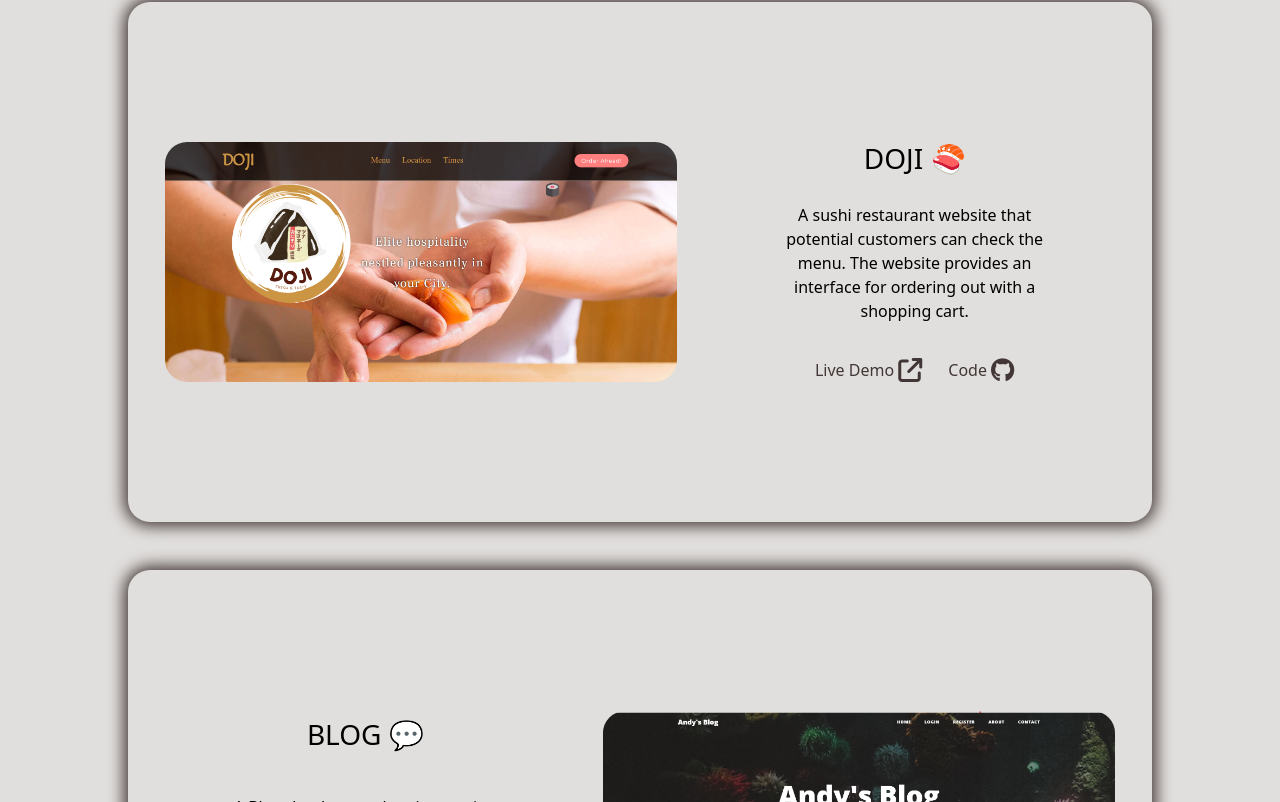
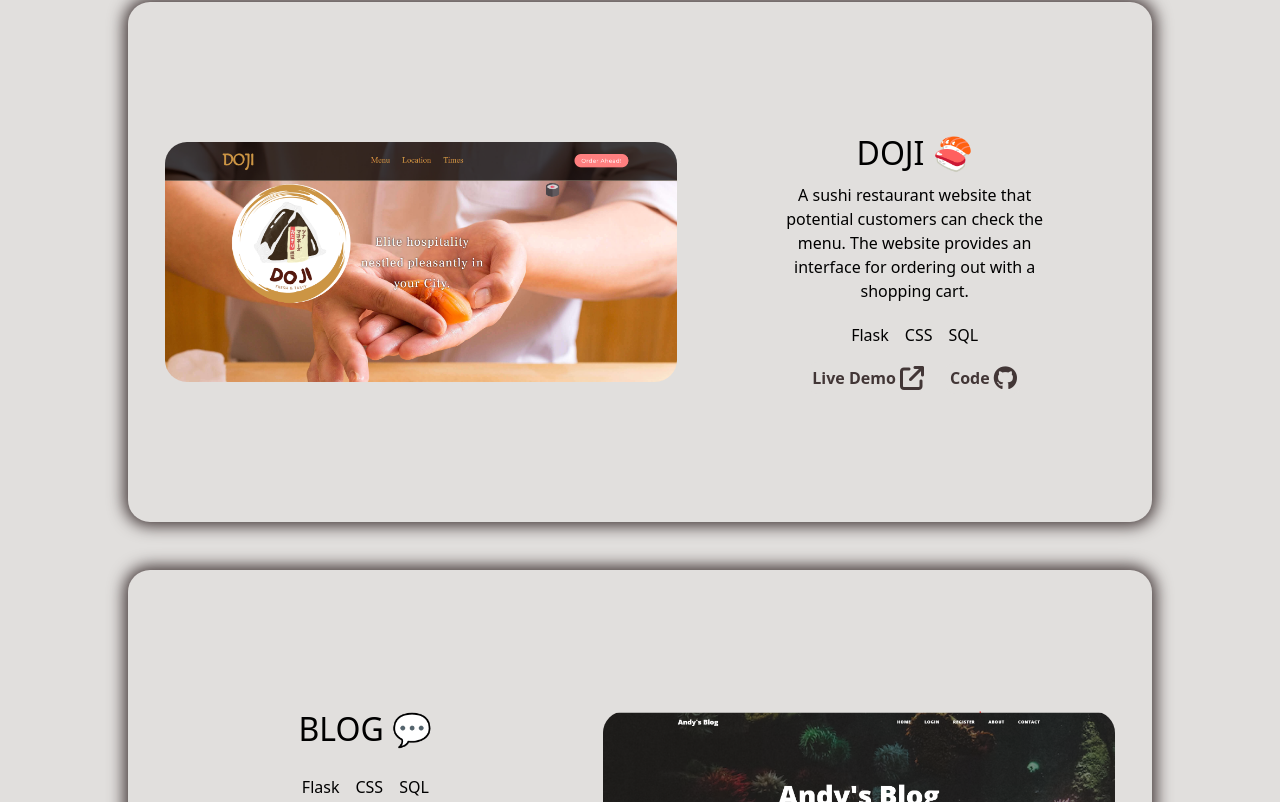
Before and after one commit to andrewymin/portfolio, a React (Vite) app: page / in a window 1280 px wide. Shown: the part 998-1800 px from the top of the page. Built offline with nearby package versions, Linux system fonts and the light colour scheme.

Commit message:
add animation for projects

```diff
--- a/src/assets/projects.js
+++ b/src/assets/projects.js
@@ -7,7 +7,7 @@ export const projects = [
         alt: "Restaurant website",
         title: "Doji 🍣",
         description: "A sushi restaurant website that potential customers can check the menu. The website provides an interface for ordering out with a shopping cart.",
-        lang: ["Flask", "CSS", "SQL"],
+        langs: ["Flask", "CSS", "SQL"],
         deploy: true,
         left: true,
     },
@@ -19,7 +19,7 @@ export const projects = [
         alt: "Blog test",
         title: "Blog 💬",
         description: "A Blog that has random interesting posts. Users are able to create an account to leave comments.",
-        lang: ["Flask", "CSS", "SQL"],
+        langs: ["Flask", "CSS", "SQL"],
         deploy: true,
         left: false,
     },
@@ -31,7 +31,7 @@ export const projects = [
         alt: "Weather App",
         title: "Weather Now 🌤",
         description: "Simple weather app that can tell you the current weather based on a zip code and country code.",
-        lang: ["React", "Node", "CSS"],
+        langs: ["React", "Node", "CSS"],
         deploy: true,
         left: true,
     },
@@ -43,7 +43,7 @@ export const projects = [
         alt: "Top Favorite Movies",
         title: "Top Fav Movies 🎥",
         description: "Website that has a list of my top favorite movies.",
-        lang: ["Python", "CSS"],
+        langs: ["Python", "CSS"],
         deploy: true,
         left: false,
     },
@@ -54,7 +54,7 @@ export const projects = [
         alt: "speech to text program",
         title: "Offline Transcription Program 🗣",
         description: "This program allows for mp3 files to be converted into text. This program utilizes the Vosk API to make this possible.",
-        lang: ["Python"],
+        langs: ["Python"],
         deploy: false,
         left: true,
     },
--- a/src/components/Home.jsx
+++ b/src/components/Home.jsx
@@ -73,7 +73,7 @@ function Home(props) {
               </div>
             </div>
             <Topbutton />
-            <div id="overlay"></div>
+            {/* <div id="overlay"></div> */}
         </section>
     );
 }
--- a/src/components/Project.jsx
+++ b/src/components/Project.jsx
@@ -9,9 +9,11 @@ gsap.registerPlugin(ScrollTrigger);
 function Project(props) {
 
     const app = useRef();
+    // var projects = gsap.utils.toArray(".project"); // created arrary to loop through projects
 
     useLayoutEffect(() => {
       let ctx = gsap.context(() => {
+        const projects = document.querySelectorAll('.project')
         // use scoped selectors
         gsap.fromTo(
           '.w_intro',
@@ -22,6 +24,18 @@ function Project(props) {
             // markers: true,
           }},
         );
+
+        projects.forEach((project)=>{ // loop through each project
+            gsap.fromTo(
+                project,
+                {opacity: 0, y: 100}, // from
+                {duration: 1, opacity: 1, y: 0, scrollTrigger: { // to
+                trigger: project,
+                start: "top 65%",
+                // markers: true,
+                }},
+            );
+        })
       }, app);
 
       return () => ctx.revert();
@@ -34,23 +48,23 @@ function Project(props) {
                 <h4>Each Project is a <span>unique</span> piece of development</h4>
             </div>
             <div className="projects">
-                {projects.map((project, index)=> // maping through projects
-                    <div className='project'>
+            {projects.map((project, index)=> // maping through projects
+                    <div className='project' key={index}>
                         {project.left ?
                             <>
                                 <img src={project.image} alt={project.alt}/>
                                 <div className='proj_info'>
-                                    <h3>{project.title.toLocaleUpperCase()}</h3>
+                                    <h2>{project.title.toLocaleUpperCase()}</h2>
                                     <div className='project-about'>
                                         <p>
                                             {project.description}
                                         </p>
                                     </div>
-                                    {/* <ul>
-                                    {for (let i=0; i < project.lang.length; i++){
-                                        <li> {project.lang[i]} </li>
-                                    }}
-                                    </ul>*/}
+                                    <ul className='lang'>
+                                      {project.langs.map((lang, index)=>{
+                                        return <li key={index}>{lang}</li>
+                                      })}
+                                    </ul>
                                     <div className='project-btns'>
                                         {project.deploy && <a href={project.site} target="_blank" rel="noopener" className='siteBtn'>Live Demo <i className="fa fa-arrow-up-right-from-square fa-xl"></i></a>}
                                         <a href={project.code} target="_blank" rel="noopener" className='siteBtn'>Code <i className="fa-brands fa-github fa-xl"></i></a>
@@ -60,12 +74,12 @@ function Project(props) {
                             : // clause change for layout of project if left = false
                             <>
                                 <div className='proj_info'>
-                                    <h3>{project.title.toLocaleUpperCase()}</h3>
-                                    {/* <ul>
-                                    {for (let i=0; i < project.lang.length; i++){
-                                        <li> {project.lang[i]} </li>
-                                    }}
-                                        </ul>*/}
+                                    <h2>{project.title.toLocaleUpperCase()}</h2>
+                                    <ul className='lang' style={{margin: "0"}}>
+                                      {project.langs.map((lang, index)=>{
+                                        return <li key={index}>{lang}</li>
+                                      })}
+                                    </ul>
                                     <div className='project-about'>
                                         <p>
                                             {project.description}
--- a/src/css/index.css
+++ b/src/css/index.css
@@ -344,6 +344,14 @@ section {
   width: clamp(255px, 80%, 1400px);
   margin: 3rem auto;
 }
+#work .projects .project .lang {
+  list-style: none;
+  display: flex;
+  gap: 1rem;
+  justify-content: center;
+  padding: 0;
+  font-weight: 500;
+}
 #work .projects .project .proj_info {
   width: clamp(255px, 100%, 400px);
   display: grid;
@@ -357,14 +365,13 @@ section {
 }
 #work .projects .project .siteBtn {
   text-decoration: none;
-  font-weight: 500;
-  color: rgb(235, 227, 240);
   margin: 0 8px;
   padding: 5px;
   border-radius: 10px;
   background-color: #e1dfdd;
   color: rgb(66, 54, 54);
   transition: all 0.2s ease-in;
+  font-weight: 700;
 }
 #work .projects .project .siteBtn:hover {
   color: #e1dfdd;
--- a/src/scss/index.scss
+++ b/src/scss/index.scss
@@ -363,6 +363,15 @@ section {
             width: clamp(255px, 80%, 1400px);
             margin: 3rem auto;
 
+            .lang {
+                list-style: none;
+                display: flex;
+                gap: 1rem;
+                justify-content: center;
+                padding: 0;
+                font-weight: 500;
+            }
+
             .proj_info {
                 width: clamp(255px, 100%, 400px);
                 // display: flex;
@@ -382,14 +391,13 @@ section {
 
             .siteBtn {
                 text-decoration: none;
-                font-weight: 500;
-                color: $cobble;
                 margin: 0 8px;
                 padding: 5px;
                 border-radius: 10px;
                 background-color: $white;
                 color: $bark;
                 transition: all .2s ease-in;
+                font-weight: 700;
             }
 
             .siteBtn:hover {
```
Also changed, not shown: 1 other file (tests, documents, lock files or other folders).
